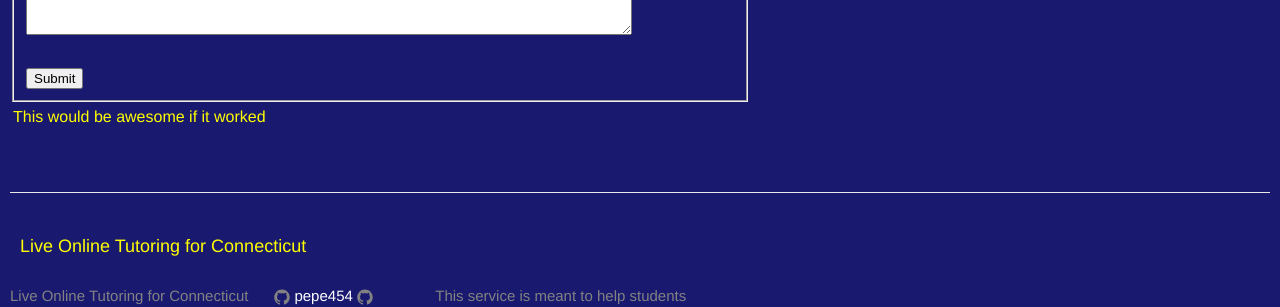
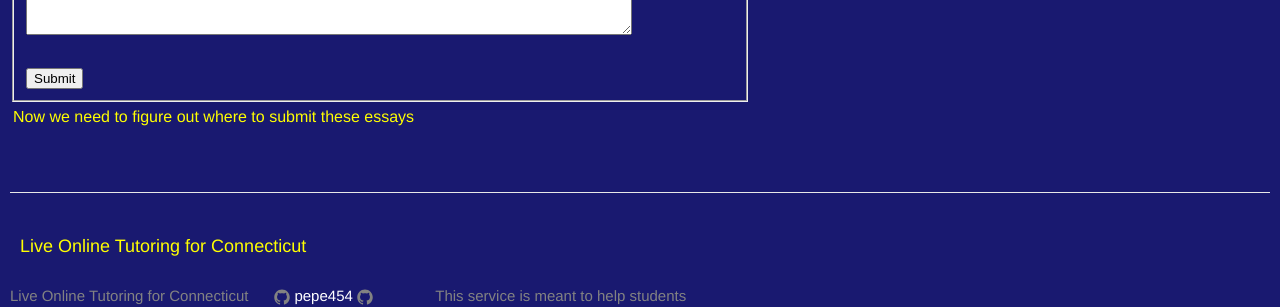
Before and after one commit to pepe454/pepe454.github.io, a Jekyll site: the page built from proofreading.md, in a window 1280 px wide. Shown: the part 715-1022 px from the top of the page. Built offline with Jekyll 4.4.1, drawn with Linux system fonts in a browser that asks for light colours.

Commit message:
Update proofreading.md

```diff
--- a/proofreading.md
+++ b/proofreading.md
@@ -28,7 +28,7 @@ permalink: /proofreading/
 <table>
  <tr>
    <td>
-   This would be awesome if it worked
+   Now we need to figure out where to submit these essays
    </td>
  </tr>
 </table>
```
